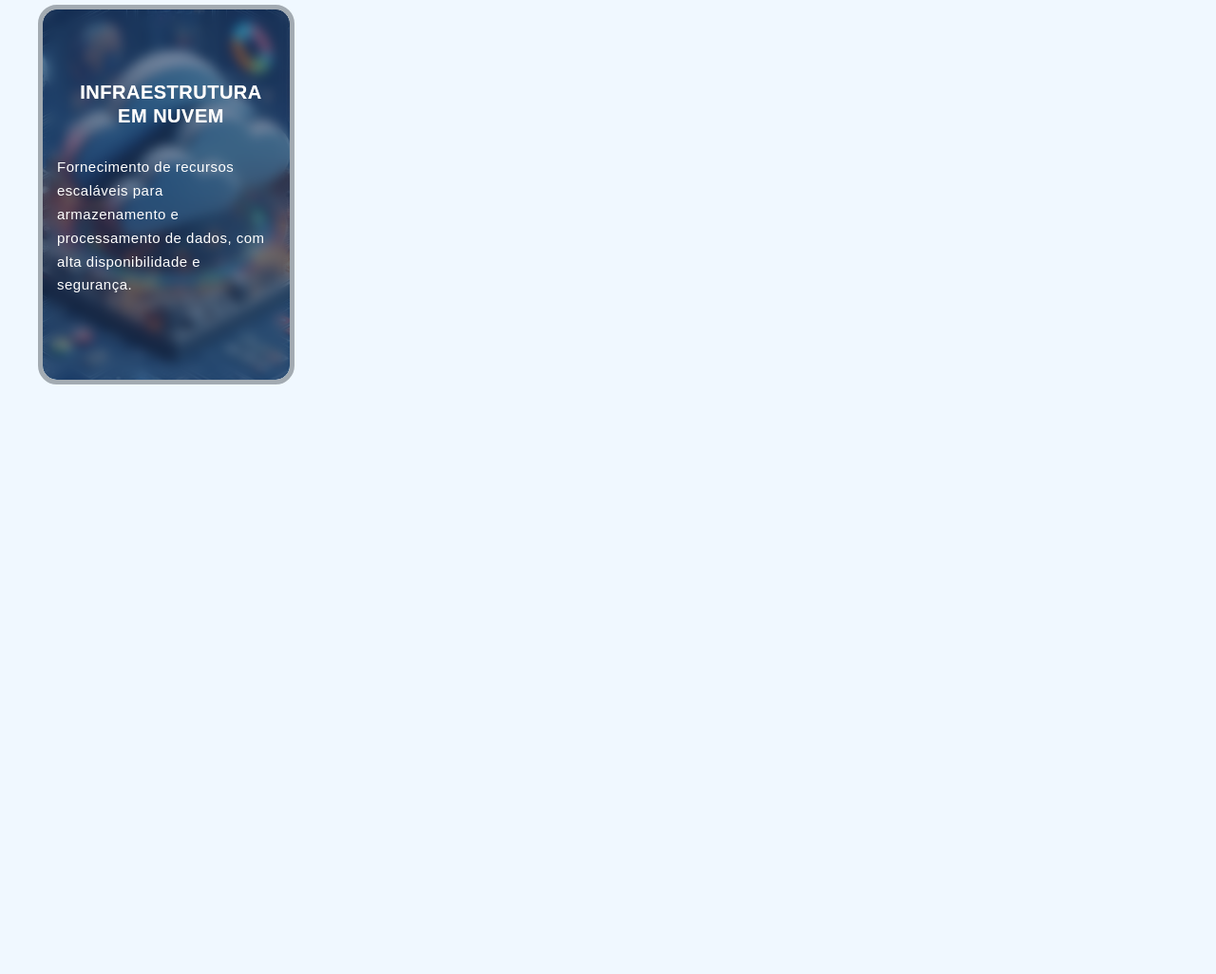
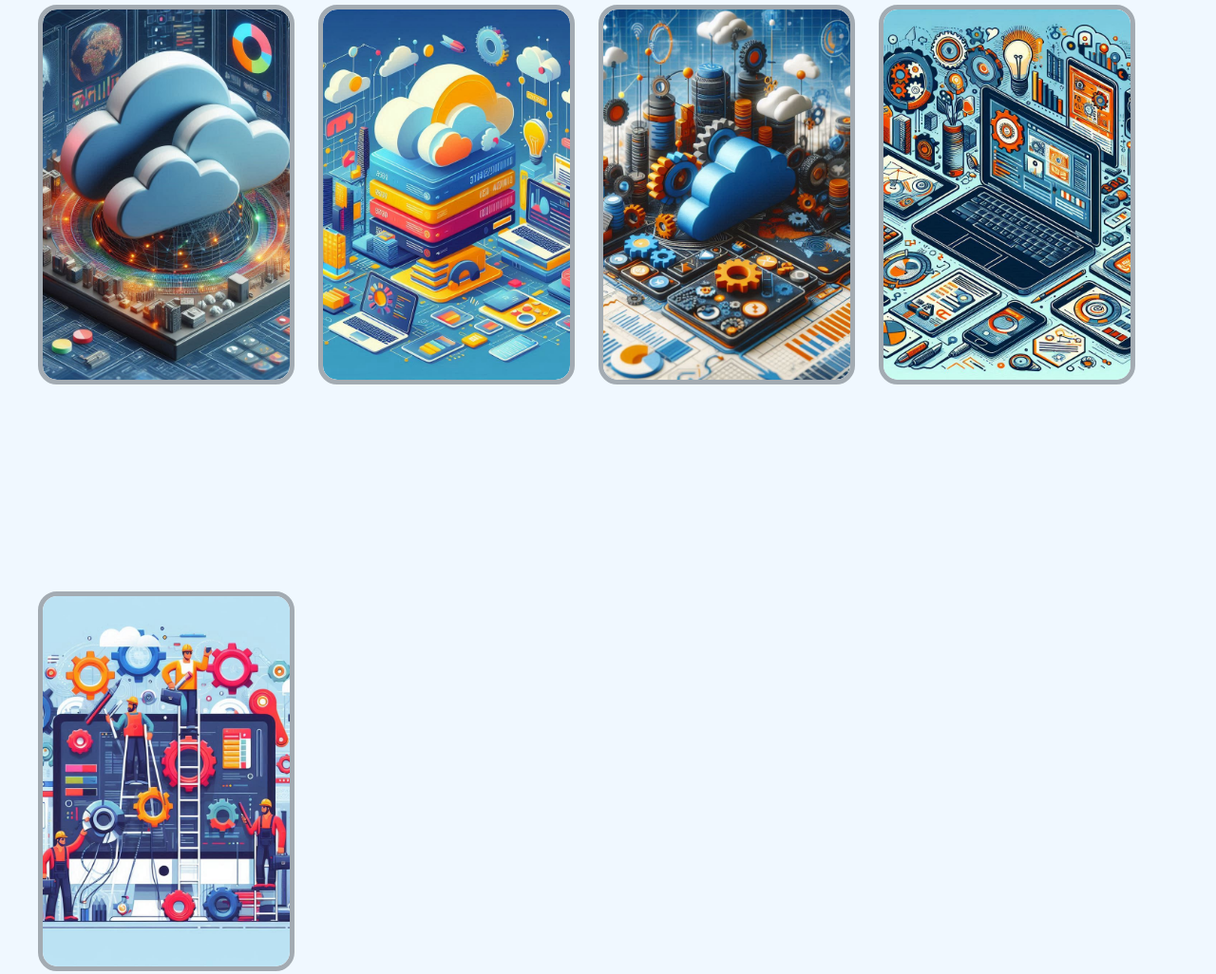
Before and after one commit to LarissaFurtadoOnido/vertexcloud, a plain HTML site: page pag_sobre/sobre.html in a window 1280 px wide. Shown: the part 400-1426 px from the top of the page at 95% size. Before the commit the page ends 825 px from the top, so only its background shows below. Drawn offline with Linux system fonts and the light colour scheme.

Commit message:
cards - sobre

```diff
--- a/pag_sobre/sobre.html
+++ b/pag_sobre/sobre.html
@@ -34,16 +34,6 @@
             <p id="p">A VertexCloud oferece uma gama de serviços voltados para soluções em tecnologia e computação em nuvem, incluindo: </p>
         </div>
 
-       <!--<div class="container" id="lista">
-        <ol>
-            <li>Infraestrutura em Nuvem: Fornecimento de recursos escaláveis para armazenamento e processamento de dados, com alta disponibilidade e segurança.</li>
-            <li>Plataforma como Serviço (PaaS): Ferramentas e ambientes para desenvolvimento, teste e gerenciamento de aplicativos.</li>
-            <li>Software como Serviço (SaaS): Aplicativos e soluções prontas para uso, acessíveis via nuvem.</li>
-            <li>Consultoria em Tecnologia: Assessoria para integração de sistemas, otimização de processos e adoção de novas tecnologias.</li>
-            <li>Suporte e Manutenção: Atendimento técnico contínuo para garantir o funcionamento eficiente e seguro dos sistemas e aplicações.</li>
-        </ol>
-       </div>-->
-
        <div class="card">
             <img src="/imagens/infraestrutura.jpeg" class="card-img" alt="Infraestrutura">
             <div class="card-body">
@@ -52,21 +42,37 @@
             </div>
        </div>
 
-       <!--<div class="card">
-            <img src="/imagens/paas.png" alt="PaaS">
+       <div class="card">
+            <img src="/imagens/paas.jpeg" class="card-img" alt="PaaS">
+            <div class="card-body">
+                <h2 class="card-title">Plataforma como Serviço (PaaS)</h2>
+                <p class="card-info">Ferramentas e ambientes para desenvolvimento, teste e gerenciamento de aplicativos.</p>
+            </div>
        </div>
 
        <div class="card">
-            <img src="/imagens/saas.png" alt="SaaS">
+            <img src="/imagens/saas.jpeg" class="card-img" alt="SaaS">
+            <div class="card-body">
+                <h2 class="card-title">Software como Serviço (SaaS)</h2>
+                <p class="card-info">Aplicativos e soluções prontas para uso, acessíveis via nuvem.</p>
+            </div>
        </div>
 
        <div class="card">
-            <img src="/imagens/consultoria.png" alt="consultoria">
+            <img src="/imagens/consultoria.jpeg" class="card-img" alt="consultoria">
+            <div class="card-body">
+                <h2 class="card-title">Consultoria em Tecnologia</h2>
+                <p class="card-info">Assessoria para integração de sistemas, otimização de processos e adoção de novas tecnologias.</p>
+            </div>
        </div>
 
        <div class="card">
-            <img src="/imagens/manutencao.png" alt="manutencao">
-       </div>-->
+            <img src="/imagens/manutencao.jpeg" class="card-img" alt="manutencao">
+            <div class="card-body">
+                <h2 class="card-title">Suporte e Manutenção</h2>
+                <p class="card-info">Atendimento técnico contínuo para garantir o funcionamento eficiente e seguro dos sistemas e aplicações.</p>
+            </div>
+       </div>
     </main>
     <!--<footer>
         <p>&copy; 2024. VertexCloud. Todos os direitos reservados.</p>
--- a/pag_sobre/style.css
+++ b/pag_sobre/style.css
@@ -121,7 +121,7 @@ h2{
     height: 400px;
     margin-top: 210px;
     margin-left: 20px;
-    display: flex;
+    display: inline-block;
     position: relative;
     border: 5px solid #A3ABB2;
     border-radius: 20px;
@@ -139,13 +139,21 @@ h2{
     width: 100%;
     height: 100%;
     top: 0;
-    right: 0;
+    right: -100%;
     position: absolute;
     background: #17335d9a;
     backdrop-filter: blur(6px);
     color: #fff;
     padding: 15px;
     border-radius: 15px;
+    display: flex;
+    flex-direction: column;
+    justify-content: center;
+    transition: 2s;
+}
+
+.card:hover .card-body{
+    right: 0;
 }
 
 .card-title{
@@ -158,7 +166,7 @@ h2{
     margin-left: 10px;
     color: #fff;
     text-align: center;
-    margin-top: 50px;
+
 }
 
 .card-info{
@@ -168,6 +176,8 @@ h2{
     font-style: normal;
     font-size: 15px;
     margin-top: 20px;
+    margin-left: 16px;
+    line-height: 25px;
 }
 
 footer{
```
Also changed, not shown: imagens/consultoria.jpeg (added), imagens/manutencao.jpeg (added), imagens/paas.jpeg (added), imagens/saas.jpeg (added).
